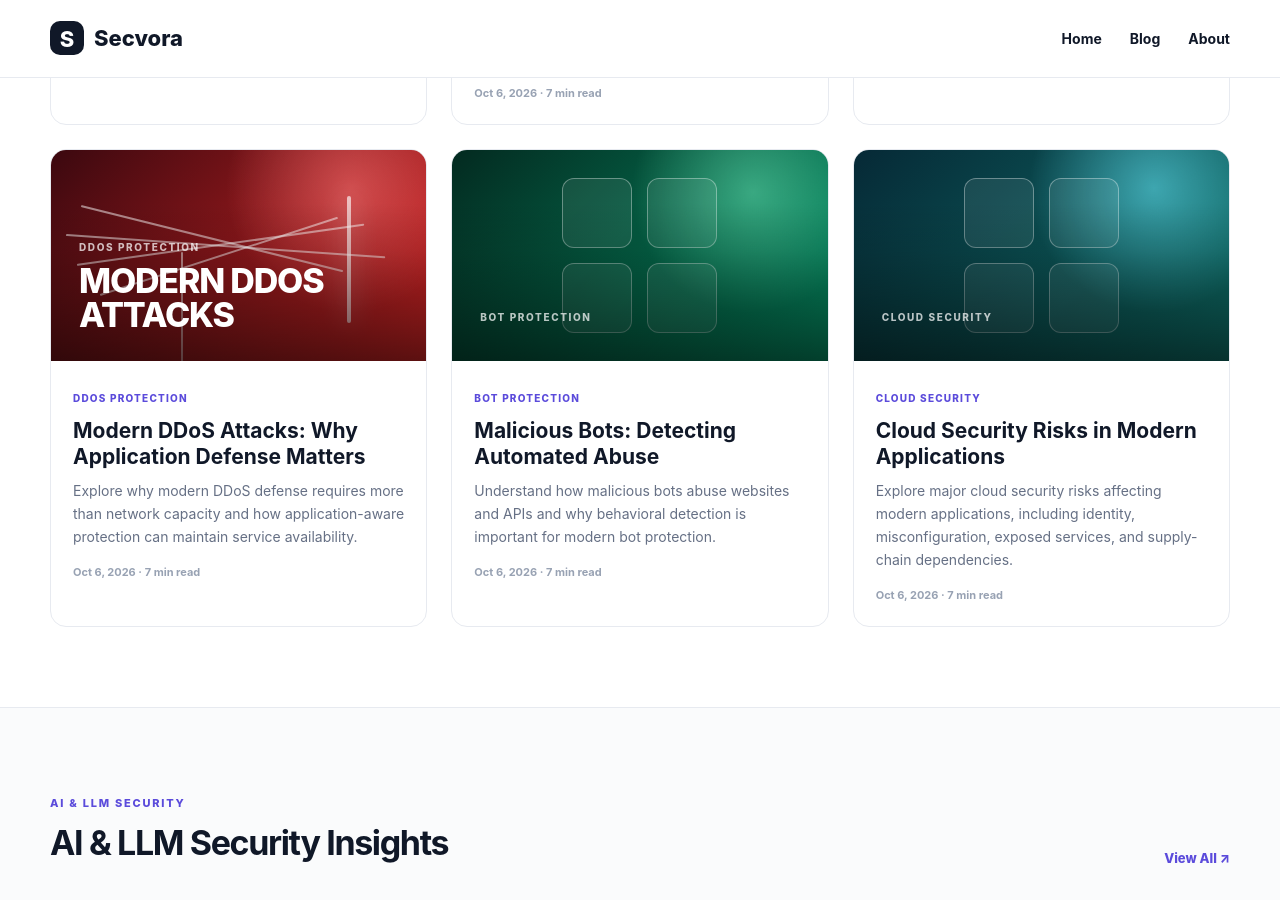
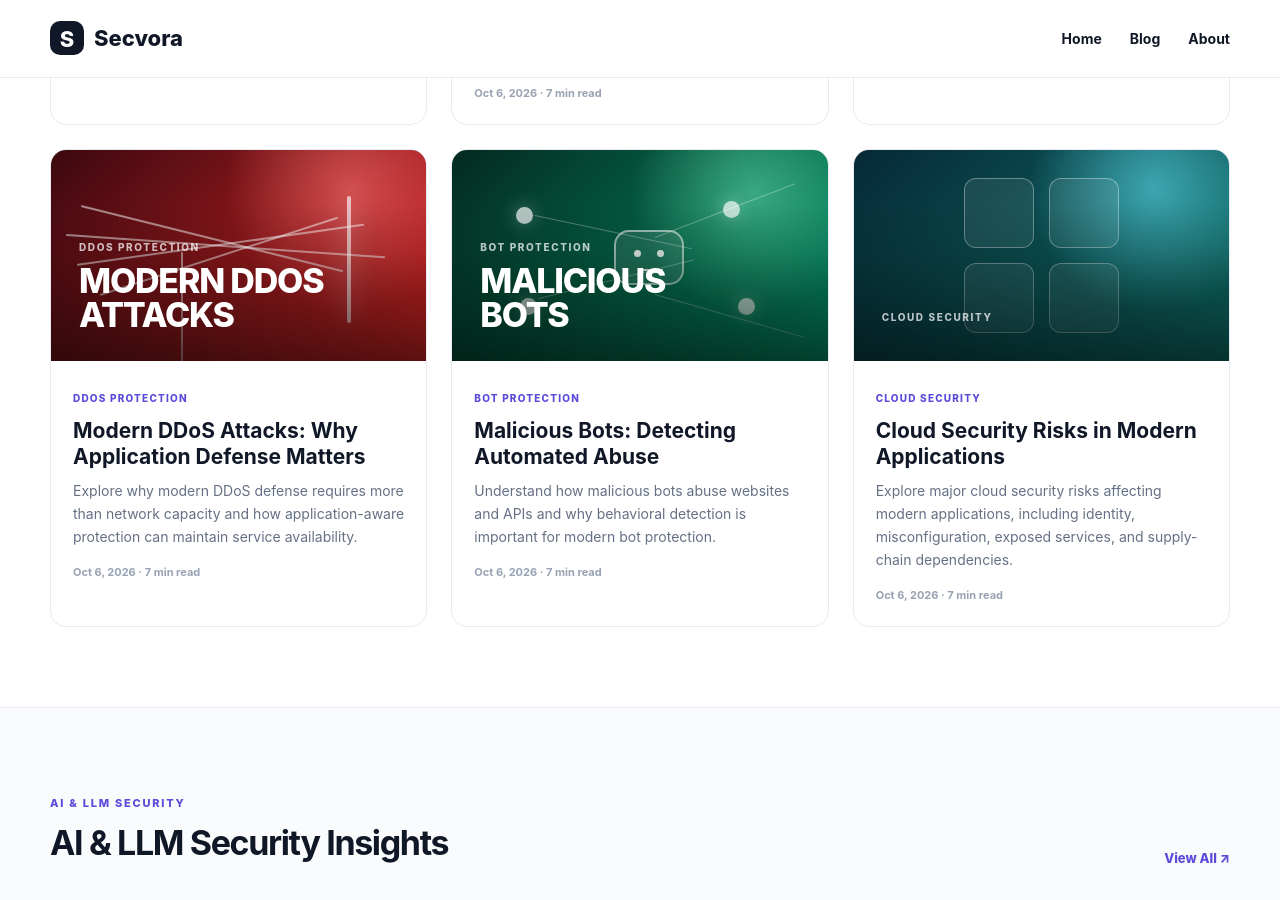
Before and after one commit to prasadprechu/Secvora, a Jekyll site: the page built from index.html, in a window 1280 px wide and 900 px high, scrolled down 1231 px. Built offline with Jekyll 4.4.1, drawn with Linux system fonts in a browser that asks for light colours.

Commit message:
Update 2026-10-06-malicious-bots.md

```diff
--- a/_posts/2026-10-06-malicious-bots.md
+++ b/_posts/2026-10-06-malicious-bots.md
@@ -6,6 +6,8 @@ category_slug: bot-protection
 date: 2026-10-06
 permalink: /malicious-bots/
 description: "Understand how malicious bots abuse websites and APIs and why behavioral detection is important for modern bot protection."
+focus_keyword: "Malicious Bots"
+visual: bot-network
 read_time: 7
 author: "Secvora Research"
 ---
```
